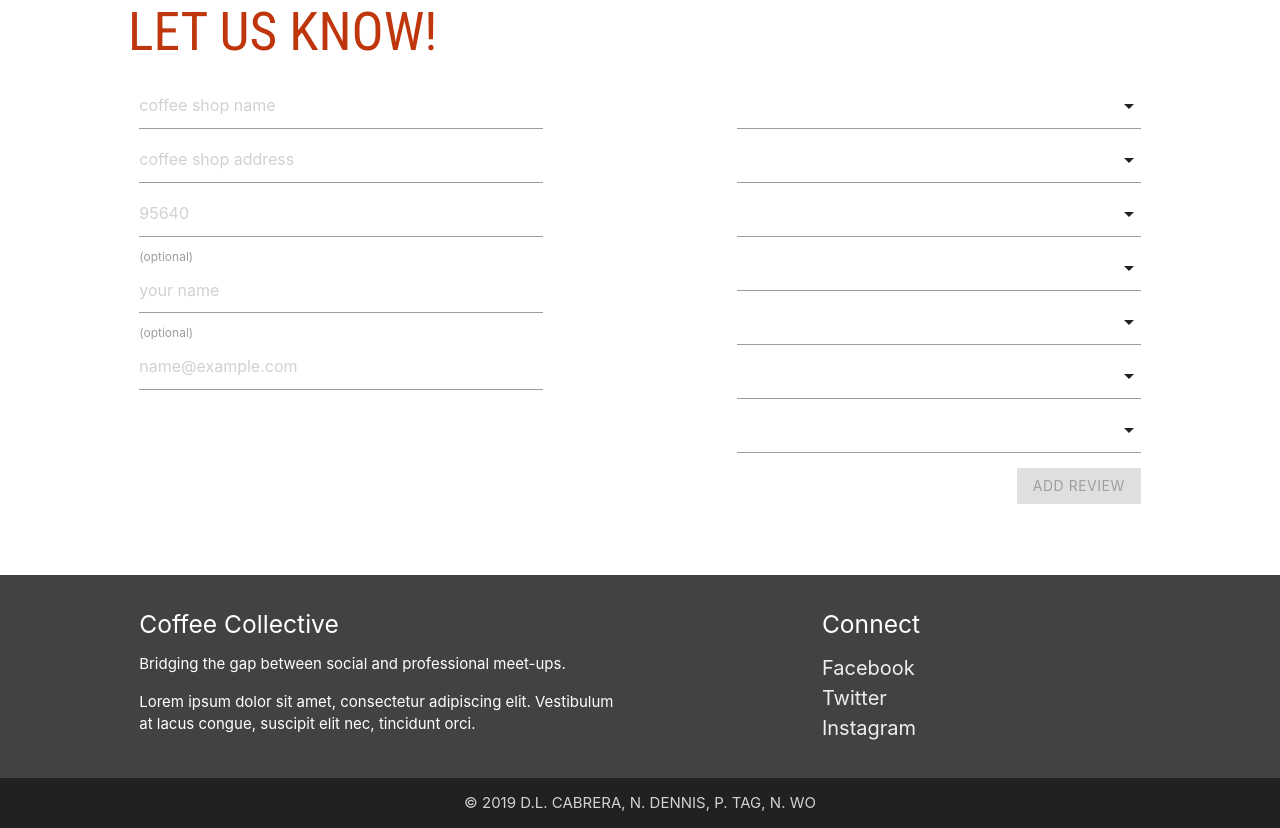
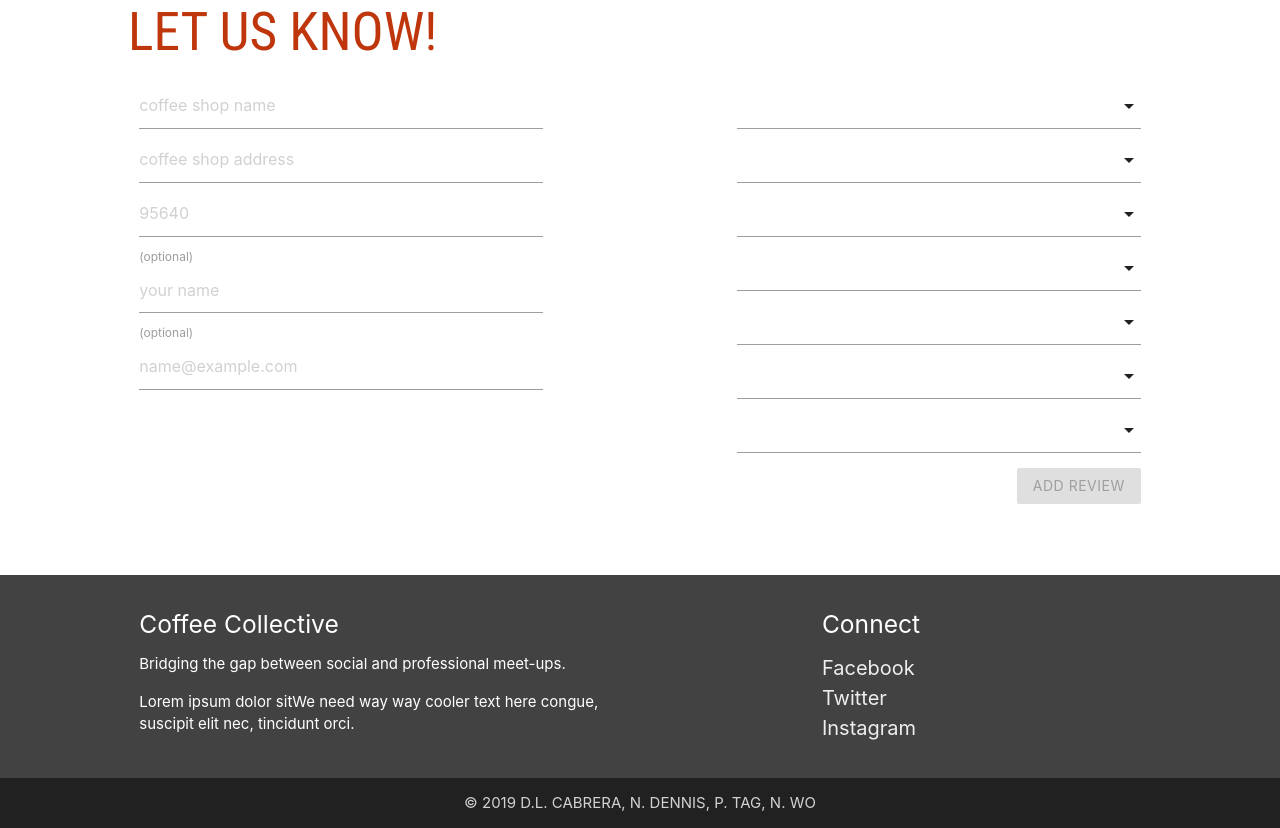
Before and after one commit to daynalaurenc/CoffeeCollective, a plain HTML site: page index.html in a window 1280 px wide. Shown: the part 3339-4167 px from the top of the page. Drawn offline with nearby package versions, Linux system fonts and the light colour scheme; some packages are replaced by stand-ins of ours; no server answers.

Commit message:
comments

```diff
--- a/index.html
+++ b/index.html
@@ -263,7 +263,7 @@
     <div class="col l6 s12">
     <h5>Coffee Collective</h5>
         <p>Bridging the gap between social and professional meet-ups.</p>
-        <p>Lorem ipsum dolor sit amet, consectetur adipiscing elit. Vestibulum at lacus congue, suscipit elit nec, tincidunt orci.</p>
+        <p>Lorem ipsum dolor sitWe need way way cooler text here congue, suscipit elit nec, tincidunt orci.</p>
     </div>
     <div class="col l4 offset-l2 s12">
     <h5 class="white-text">Connect</h5>
```
